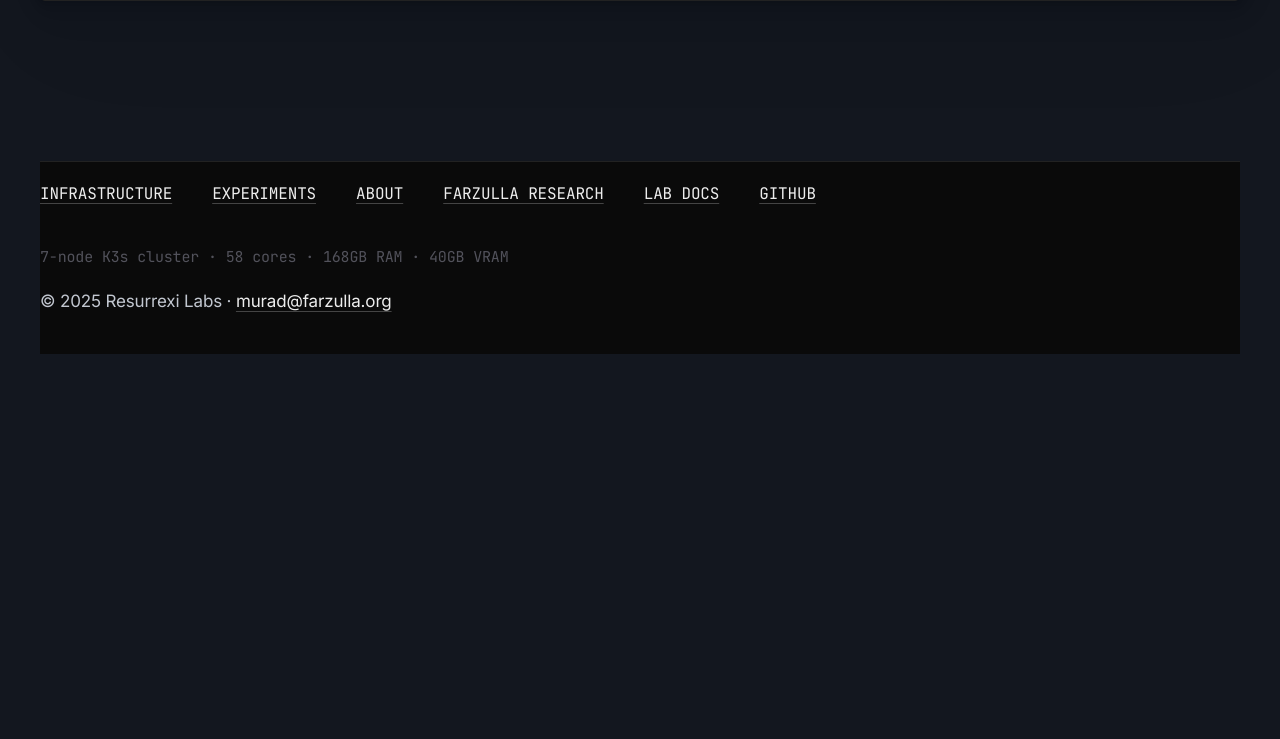
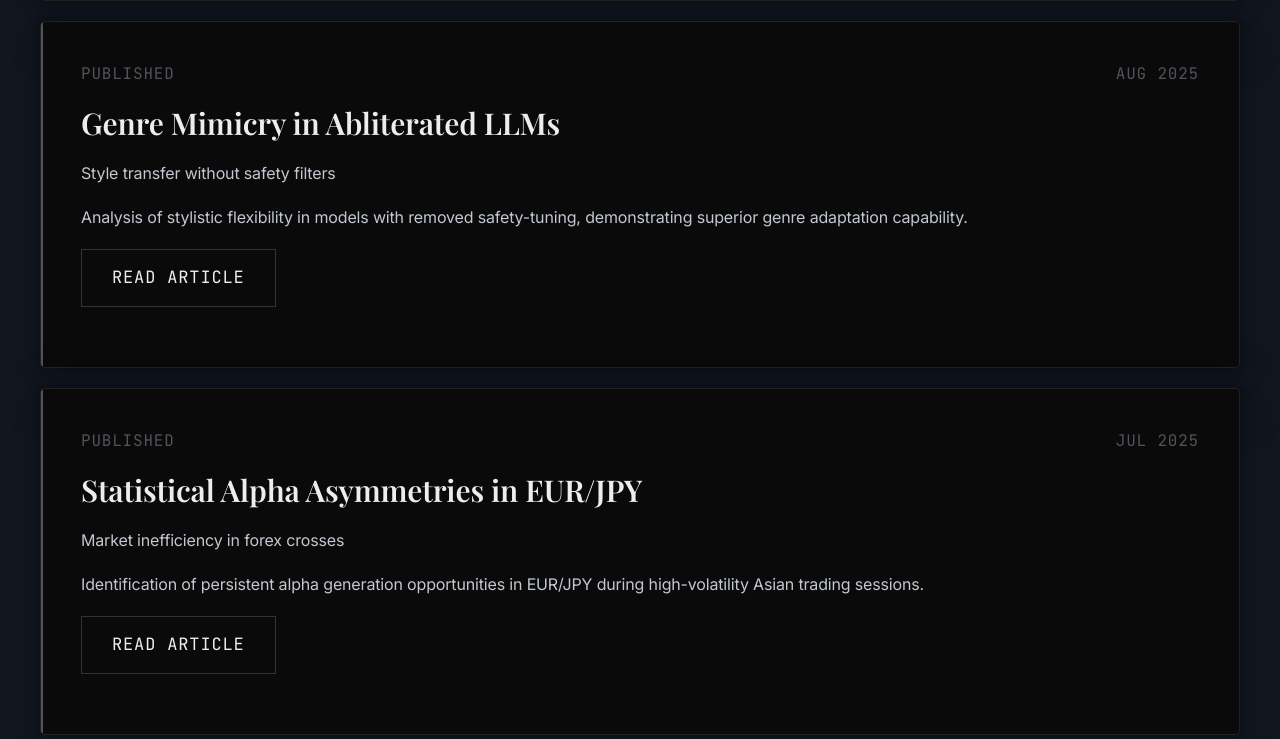
Before and after one commit to D3zR0yce/resurrexi-io, a plain HTML site: page public/experiments.html in a window 1280 px wide. Shown: the part 4392-5131 px from the top of the page. Before the commit the page ends 4746 px from the top, so only its background shows below. Drawn offline with nearby package versions, Linux system fonts and the light colour scheme; a web font is replaced by a local one.

Commit message:
feat(content): add team member and missing papers

```diff
--- a/public/experiments.html
+++ b/public/experiments.html
@@ -283,6 +283,38 @@
             <a href="/static/papers/Farzulla_2025_Asymptotic_Protection_v1.0.0.pdf" target="_blank" class="btn">Download PDF</a>
         </p>
     </article>
+
+    <article class="experiment-card status-complete">
+        <div class="card-header">
+            <span>Published</span>
+            <span class="text-mono">Aug 2025</span>
+        </div>
+        <h3>Genre Mimicry in Abliterated LLMs</h3>
+        <p class="tagline">Style transfer without safety filters</p>
+        <p>
+            Analysis of stylistic flexibility in models with removed safety-tuning, demonstrating
+            superior genre adaptation capability.
+        </p>
+        <p class="mt-2">
+            <a href="https://farzulla.org/articles/genre-mimicry-abliterated-llms.html" target="_blank" class="btn">Read Article</a>
+        </p>
+    </article>
+
+    <article class="experiment-card status-complete">
+        <div class="card-header">
+            <span>Published</span>
+            <span class="text-mono">Jul 2025</span>
+        </div>
+        <h3>Statistical Alpha Asymmetries in EUR/JPY</h3>
+        <p class="tagline">Market inefficiency in forex crosses</p>
+        <p>
+            Identification of persistent alpha generation opportunities in EUR/JPY during
+            high-volatility Asian trading sessions.
+        </p>
+        <p class="mt-2">
+            <a href="https://farzulla.org/articles/alpha-asymmetry-forex-analysis.html" target="_blank" class="btn">Read Article</a>
+        </p>
+    </article>
 </section>
 
     </main>
```
Also changed, not shown: public/about.html (+9 -0 lines), templates/about.html (+9 -0 lines), templates/experiments.html (+32 -0 lines).
